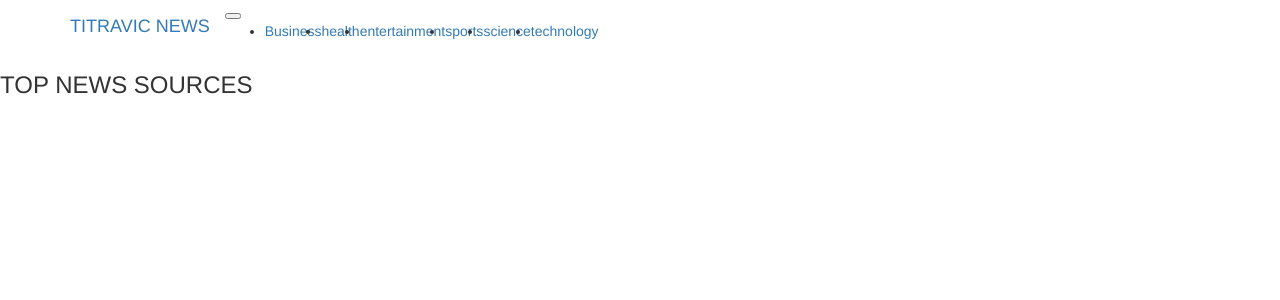
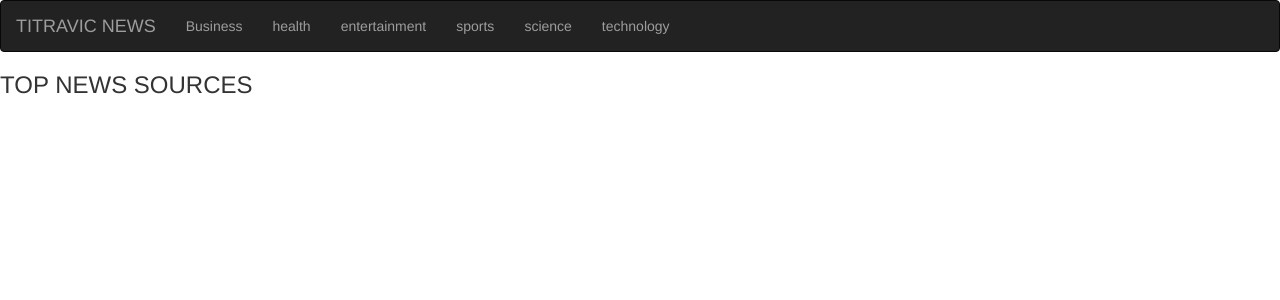
Before and after one commit to SaretoTracy/Titravic-Live-News, a Flask app: template app/templates/index.html in a window 1280 px wide. Shown: the top 300 px of the page. Run offline with Flask 2, Linux system fonts and the light colour scheme; the template is opened without the code that fills it, so the values that code supplies are empty; some libraries are stand-ins or nearby versions; some web fonts are replaced.

Commit message:
navbar styling

```diff
--- a/app/static/css/style.css
+++ b/app/static/css/style.css
@@ -5,4 +5,9 @@ body {
     padding: 0;
     max-width: 100%;
     overflow-x: hidden;
+    border: #b0371d;
 }
+
+.navbar {
+    color: #b0371d;
+}
--- a/app/templates/navbar.html
+++ b/app/templates/navbar.html
@@ -1,18 +1,16 @@
-<!-- navbar -->
-<nav class="navbar navbar-expand-lg">
-    <div class="container container-fluid">
-        <a class="navbar-brand" href="/">
-            TITRAVIC NEWS
-        </a>
-        <button class="navbar-toggler" type="button" data-bs-toggle="collapse" data-bs-target="#navbarContent" aria-controls="navbarSupportedContent" aria-expanded="false" aria-label="Toggle navigation">
-            <span class="navbar-toggler-icon"></span>
-            <i class="fa fa-bars"></i>
-        </button>
-        <div class="collapse navbar-collapse" id="navbarContent">
-            <ul class="navbar-nav me-auto mb-2 mb-lg-0">
-            </ul>
-            <ul class="navbar-nav nav-right">
-
+<div class="navbar navbar-inverse" role="navigation">
+    <div class="container-fluid">
+        <div class="navbar-header">
+            <button type="button" class="navbar-toggle" data-toggle="collapse" data-target=".navbar-collapse">
+              <span class="sr-only">TITRAVIC NEWS </span>
+              <span class="icon-bar"></span>
+              <span class="icon-bar"></span>
+              <span class="icon-bar"></span>
+            </button>
+            <a class="navbar-brand" href="/"> TITRAVIC NEWS </a>
+        </div>
+        <div class="navbar-collapse collapse">
+            <ul class="nav navbar-nav nav-right">
                 <li class="nav-item">
                     <a class="nav-link" href="/business">Business</a>
                 </li>
@@ -32,8 +30,7 @@
                 <li class="nav-item">
                     <a class="nav-link" href="/tech">technology</a>
                 </li>
+        </div>
 
-            </ul>
-        </div>
     </div>
-</nav>
+</div>
```
